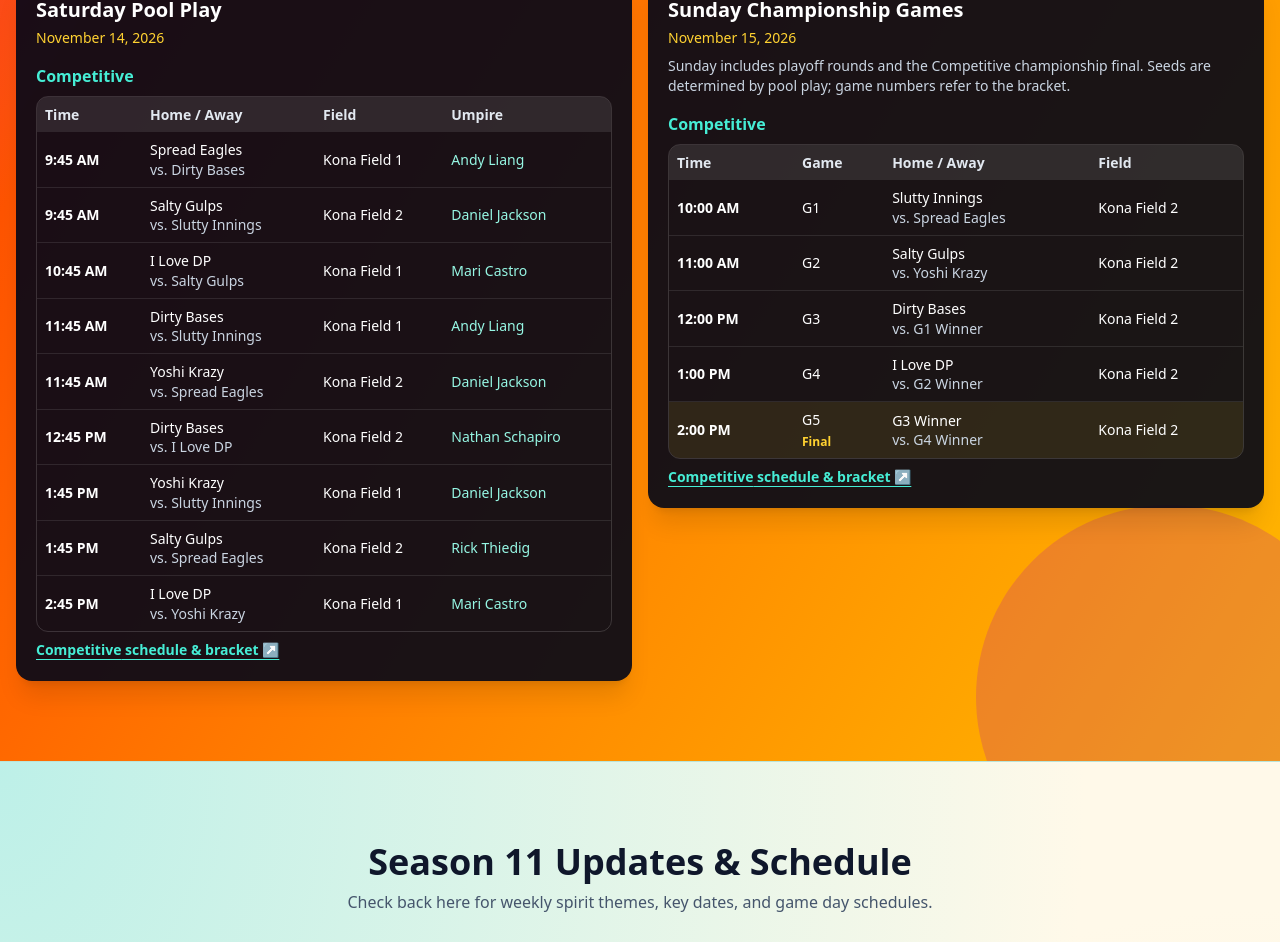
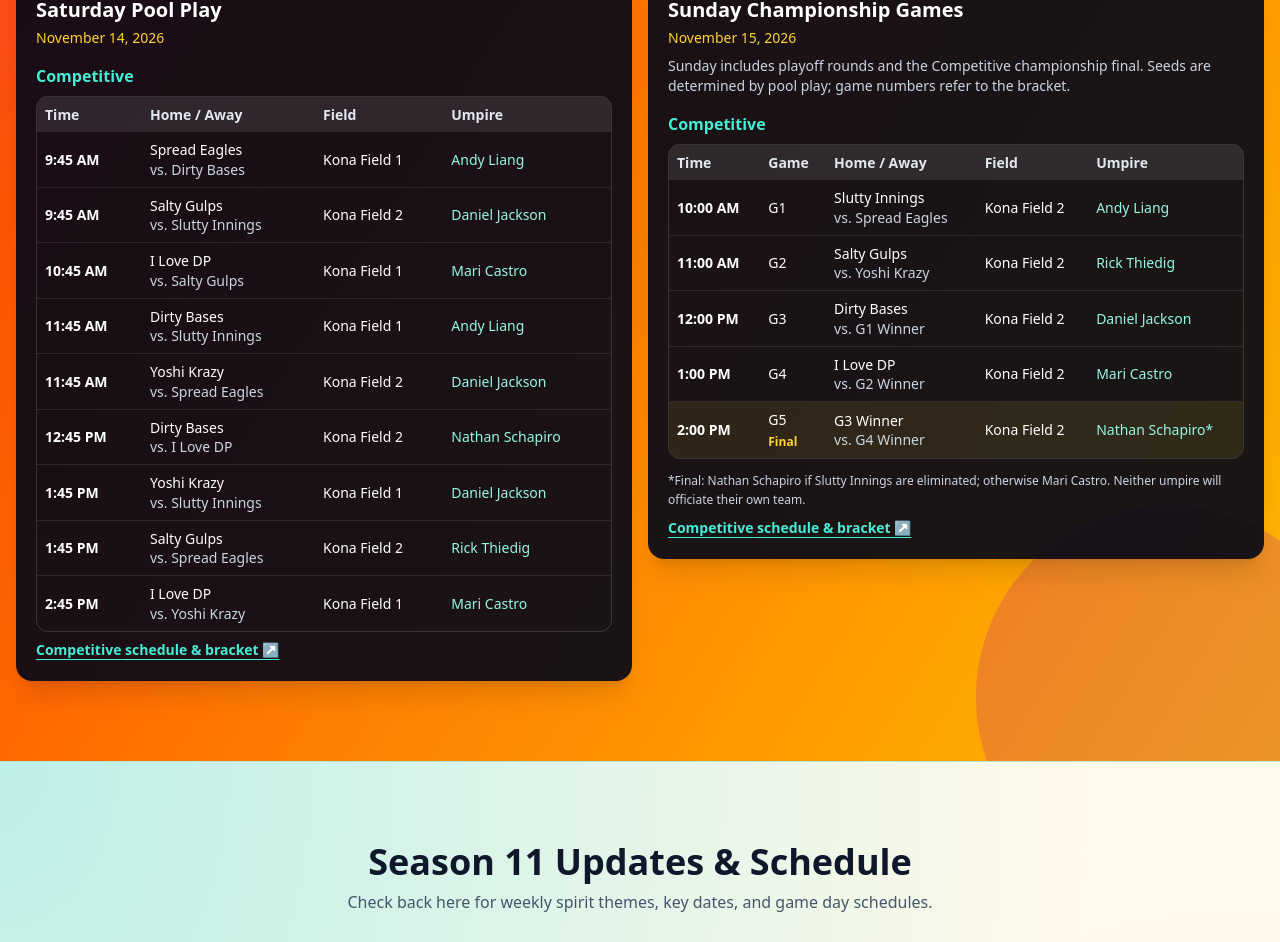
Before and after one commit to AObchildress/hawaii-gay-kickball, a React (Vite) app: page / in a window 1280 px wide. Shown: the part 2450-3392 px from the top of the page. Built offline with nearby package versions, Linux system fonts and the light colour scheme; no server answers.

Commit message:
Display Sunday umpire assignments and championship contingency

```diff
--- a/src/TournamentSchedule.tsx
+++ b/src/TournamentSchedule.tsx
@@ -6,7 +6,7 @@ const divisions = [
   { name: 'Competitive', games: schedule.competitive, href: 'https://teamsideline.com/sites/aikaneohana/schedule/741915/Competitive' },
 ];
 
-const saturdayUmpires: Record<string, string> = umpireAssignments;
+const gameUmpires: Record<string, string> = umpireAssignments;
 
 export default function TournamentSchedule() {
   return (
@@ -47,27 +47,28 @@ export default function TournamentSchedule() {
                         {day.index === 1 && <th scope="col" className="px-2 py-2">Game</th>}
                         <th scope="col" className="px-2 py-2">Home / Away</th>
                         <th scope="col" className="px-2 py-2">Field</th>
-                        {day.index === 0 && <th scope="col" className="px-2 py-2">Umpire</th>}
+                        <th scope="col" className="px-2 py-2">Umpire</th>
                       </tr>
                     </thead>
                     <tbody className="divide-y divide-white/10">
                       {division.games[day.index].map((game, index) => {
                         const offset = day.index === 1 ? 1 : 0;
                         const isFinal = day.index === 1 && index === division.games[1].length - 1;
-                        const umpire = saturdayUmpires[game.join('|')] ?? 'TBD';
+                        const umpire = gameUmpires[game.join('|')] ?? 'TBD';
                         return (
                           <tr key={index} className={isFinal ? 'bg-amber-300/10' : ''}>
                             <td className="whitespace-nowrap px-2 py-2 font-bold">{game[1]}</td>
                             {day.index === 1 && <td className="px-2 py-2">{game[2]}{isFinal && <span className="mt-1 block text-xs font-bold text-amber-300">Final</span>}</td>}
                             <td className="min-w-32 px-2 py-2"><span className="block">{game[2 + offset]}</span><span className="text-slate-300">vs. {game[3 + offset]}</span></td>
                             <td className="whitespace-nowrap px-2 py-2">{game[4 + offset]}</td>
-                            {day.index === 0 && <td className={`min-w-24 px-2 py-2 ${umpire === 'TBD' ? 'font-bold text-amber-300' : 'text-teal-200'}`}>{umpire}</td>}
+                            <td className={`min-w-24 px-2 py-2 ${umpire === 'TBD' ? 'font-bold text-amber-300' : 'text-teal-200'}`}>{umpire}</td>
                           </tr>
                         );
                       })}
                     </tbody>
                   </table>
                 </div>
+                {day.index === 1 && <p className="mt-3 text-xs leading-relaxed text-slate-300">*Final: Nathan Schapiro if Slutty Innings are eliminated; otherwise Mari Castro. Neither umpire will officiate their own team.</p>}
                 <a href={division.href} target="_blank" rel="noopener noreferrer" className="mt-2 inline-block text-sm font-bold text-teal-300 underline underline-offset-4 hover:text-white">{division.name} schedule &amp; bracket ↗</a>
               </div>
             ))}
```
